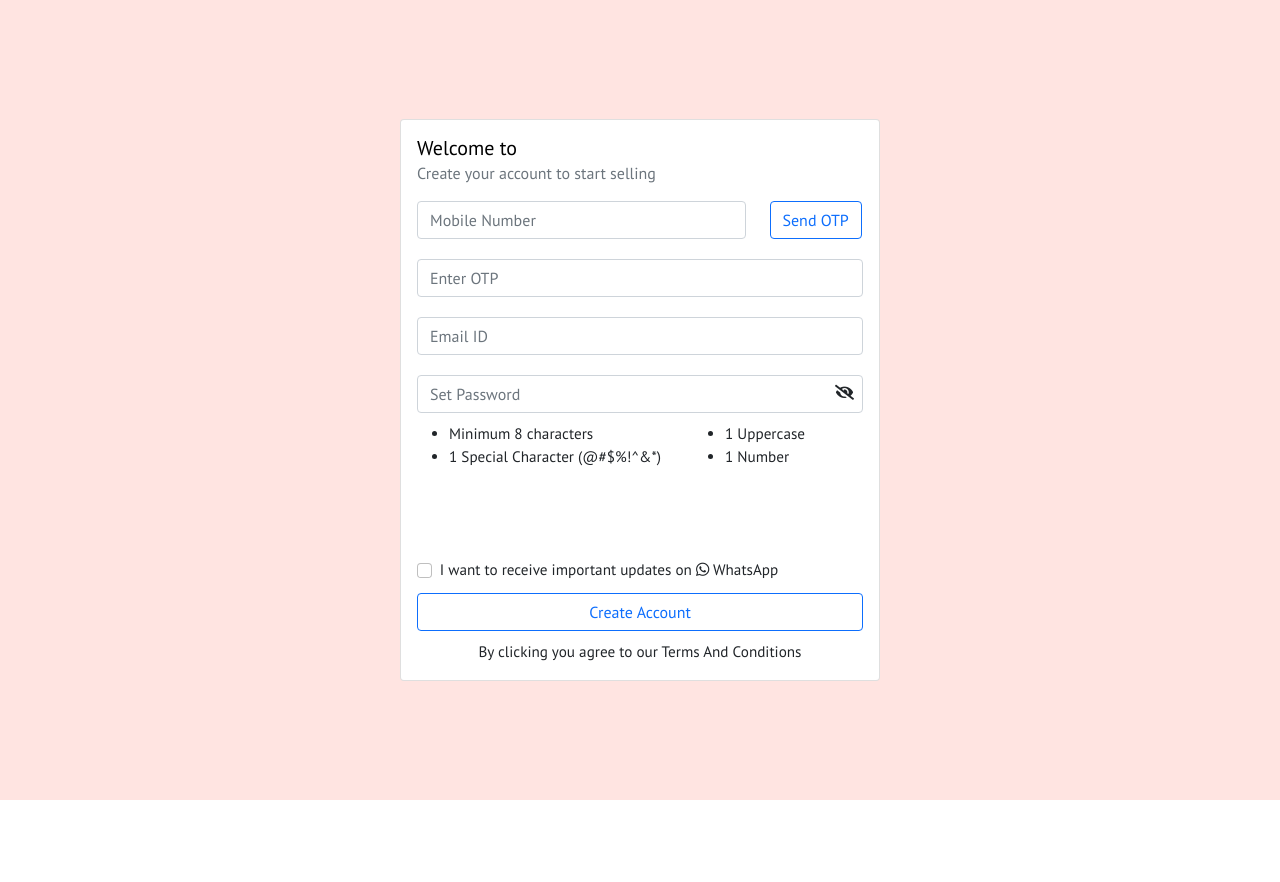
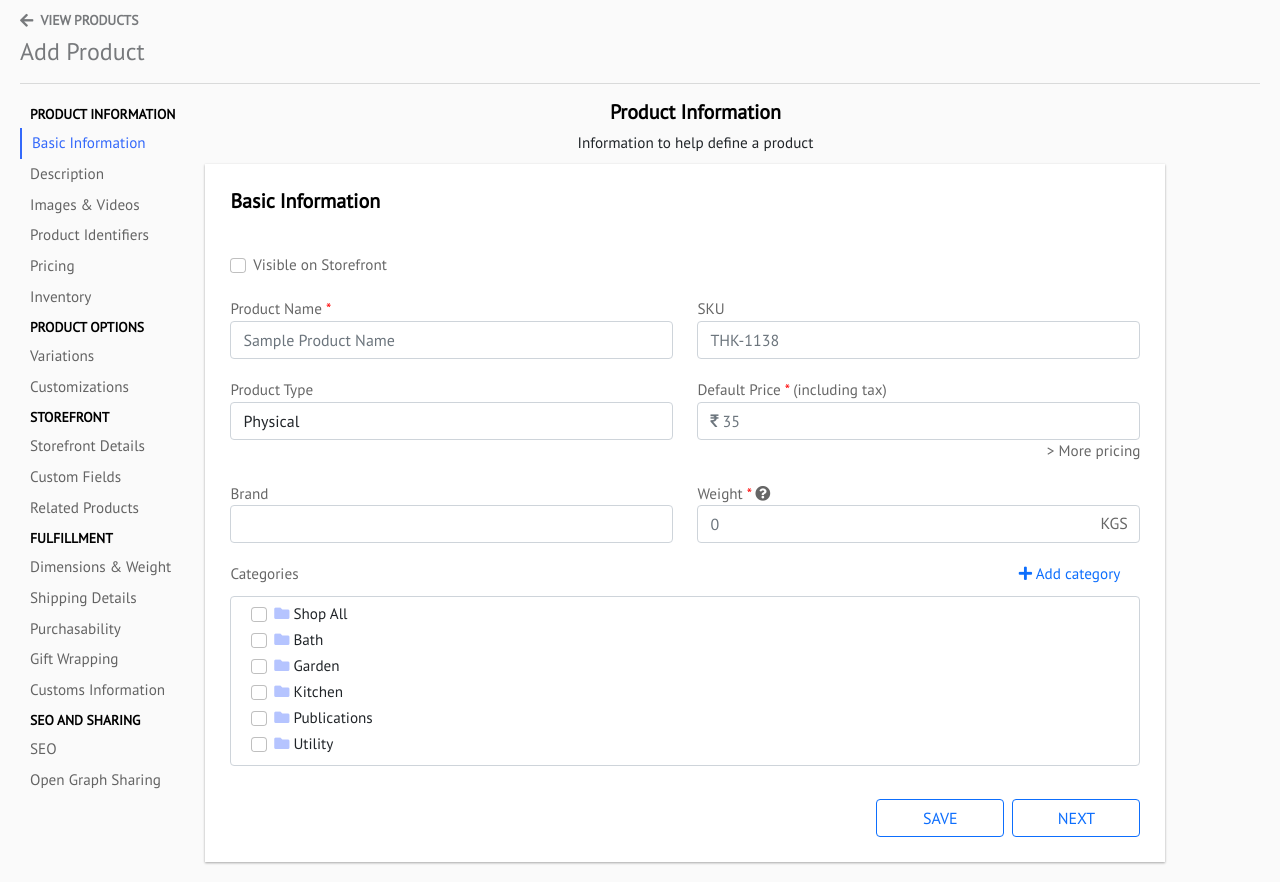
Before and after one commit to therupdeep/react-dashboard, a React (Create React App) app: page / in a window 1280 px wide. Before the commit the page ends 800 px from the top, so only its background shows below. Built offline with nearby package versions, Linux system fonts and the light colour scheme.

Commit message:
fixed structure

```diff
--- a/src/App.js
+++ b/src/App.js
@@ -7,6 +7,7 @@ import draftToHtml from 'draftjs-to-html';
 
 class App extends Component {
   state = {
+    //Registration --->
     registrationStep: 1,
     mobileNo: '',
     otp: '',
@@ -14,6 +15,8 @@ class App extends Component {
     password: '',
     showPassword: false,
     getUpdates: false,
+
+    //Dashboard ---->
     step: 1,
     // Basic Information States
     isCheckedvisibleOnStorefront: false,
@@ -88,6 +91,19 @@ class App extends Component {
   nextStep = () => {
     const { step } = this.state;
     this.setState({ step: step + 1 });
+  };
+  // go back to previous step
+  prevStepRegistration = () => {
+    const { registrationStep } = this.state;
+    this.setState({ registrationStep: registrationStep - 1 });
+    console.log(this.state);
+  };
+
+  // proceed to the next step
+  nextStepRegistration = () => {
+    const { registrationStep } = this.state;
+    this.setState({ registrationStep: registrationStep + 1 });
+    console.log(this.state);
   };
   onEditorStateChange = (descEditorState) => {
     this.setState({
@@ -257,25 +273,27 @@ class App extends Component {
       ...this.state,
     };
     return (
-      <Registration
+      // <Registration
+      //   values={values}
+      //   prevStep={this.prevStepRegistration}
+      //   nextStep={this.nextStepRegistration}
+      //   handleChange={this.handleChange}
+      //   toggleChange={this.toggleChange}
+      // />
+      <Dashboard
         values={values}
+        prevStep={this.prevStep}
+        nextStep={this.nextStep}
+        onEditorStateChange={this.onEditorStateChange}
         handleChange={this.handleChange}
         toggleChange={this.toggleChange}
+        toggleSharedChange={this.toggleSharedChange}
+        handleAddValue={this.handleAddValue}
+        handleChangeVariantValue={this.handleChangeVariantValue}
+        handleChangeTable={this.handleChangeTable}
+        handleAddRow={this.handleAddRow}
+        handleRemoveSpecificRow={this.handleRemoveSpecificRow}
       />
-      // <Dashboard
-      //   values={values}
-      //   prevStep={this.prevStep}
-      //   nextStep={this.nextStep}
-      //   onEditorStateChange={this.onEditorStateChange}
-      //   handleChange={this.handleChange}
-      //   toggleChange={this.toggleChange}
-      //   toggleSharedChange={this.toggleSharedChange}
-      //   handleAddValue={this.handleAddValue}
-      //   handleChangeVariantValue={this.handleChangeVariantValue}
-      //   handleChangeTable={this.handleChangeTable}
-      //   handleAddRow={this.handleAddRow}
-      //   handleRemoveSpecificRow={this.handleRemoveSpecificRow}
-      // />
     );
   }
 }
--- a/src/pages/Dashboard/BasicInformation.js
+++ /dev/null
@@ -1,23 +0,0 @@
-import React from 'react';
-import './../../css/component.css';
-import PageHeader from '../../components/PageHeader';
-import BasicInformationCard from './BasicInformation/components/BasicInformationCard';
-
-const BasicInformation = ({ nextStep, toggleChange, handleChange, values }) => {
-  return (
-    <div>
-      <PageHeader
-        header='Product Information'
-        subtext='Information to help define a product'
-      />
-      <BasicInformationCard
-        nextStep={nextStep}
-        toggleChange={toggleChange}
-        handleChange={handleChange}
-        values={values}
-      />
-    </div>
-  );
-};
-
-export default BasicInformation;
--- /dev/null
+++ b/src/pages/Dashboard/BasicInformation/index.js
@@ -0,0 +1,39 @@
+import React from 'react';
+import PageHeader from '../../../components/PageHeader';
+import BasicInformationCard from './components/BasicInformationCard';
+import Navbar from '../Navbar';
+import Sidemenu from '../SideMenu';
+
+const BasicInformation = ({ nextStep, toggleChange, handleChange, values }) => {
+  const style = {
+    homepage: {
+      backgroundColor: 'rgba(0, 0, 0, 0.02)',
+      paddingTop: '10px',
+    },
+    flex: {
+      display: 'flex',
+    },
+  };
+  return (
+    <div style={style.homepage}>
+      <Navbar />
+      <div style={style.flex}>
+        <Sidemenu step={values.step} />
+        <div>
+          <PageHeader
+            header='Product Information'
+            subtext='Information to help define a product'
+          />
+          <BasicInformationCard
+            nextStep={nextStep}
+            toggleChange={toggleChange}
+            handleChange={handleChange}
+            values={values}
+          />
+        </div>
+      </div>
+    </div>
+  );
+};
+
+export default BasicInformation;
--- a/src/pages/Dashboard/index.js
+++ b/src/pages/Dashboard/index.js
@@ -47,18 +47,12 @@ const Dashboard = ({
   switch (step) {
     case 1:
       return (
-        <div className='homepage'>
-          <Navbar />
-          <div style={{ display: 'flex' }}>
-            <Sidemenu step={step} />
         <BasicInformation
           nextStep={nextStep}
           toggleChange={toggleChange}
           handleChange={handleChange}
           values={values}
         />
-          </div>
-        </div>
       );
     case 2:
       return (
--- /dev/null
+++ b/src/pages/Registration/AccountRegistration/index.js
@@ -0,0 +1,79 @@
+import React from 'react';
+import TextBoxWithoutLabel from '../../../components/TextBoxWithoutLabel';
+import MobileNoTextBox from '../components/MobileNoTextBox';
+import PasswordTextBox from '../components/PasswordTextbox';
+import PasswordConditions from '../components/PasswordConditions';
+import UpdatesCheckbox from '../components/UpdatesCheckbox';
+import Button from '../../../components/Button';
+
+const AccountRegistration = ({
+  values,
+  prevStep,
+  nextStep,
+  handleChange,
+  toggleChange,
+}) => {
+  const Continue = (e) => {
+    e.preventDefault();
+    nextStep();
+  };
+  return (
+    <div
+      style={{
+        display: 'flex',
+        alignItems: 'center',
+        justifyContent: 'center',
+        height: '100vh',
+        backgroundColor: 'rgb(255,228,225)',
+      }}
+    >
+      <div class='card' style={{ width: '30rem' }}>
+        <div class='card-body'>
+          <h5 class='card-title'>Welcome to</h5>
+          <h6 class='card-subtitle mb-2 text-muted'>
+            Create your account to start selling
+          </h6>
+          <form>
+            <MobileNoTextBox
+              value={values.mobileNo}
+              onChange={handleChange('mobileNo')}
+            />
+            <TextBoxWithoutLabel
+              placeholder='Enter OTP'
+              value={values.otp}
+              onChange={handleChange('otp')}
+            />
+            <TextBoxWithoutLabel
+              placeholder='Email ID'
+              value={values.emailId}
+              onChange={handleChange('emailId')}
+            />
+            <PasswordTextBox
+              showPassword={values.showPassword}
+              value={values.password}
+              onChange={handleChange('password')}
+              toggleChange={toggleChange}
+            />
+            <PasswordConditions />
+            <UpdatesCheckbox
+              defaultChecked={values.getUpdates}
+              name='getUpdates'
+              onChange={toggleChange}
+            />
+            <Button
+              text='Create Account'
+              onClick={Continue}
+              buttonStyle={{ width: '100%' }}
+            />
+            <div style={{ textAlign: 'center', paddingTop: '10px' }}>
+              By clicking you agree to our Terms And Conditions
+            </div>
+          </form>
+          {/* <i class="fab fa-whatsapp"></i> */}
+        </div>
+      </div>
+    </div>
+  );
+};
+
+export default AccountRegistration;
--- a/src/pages/Registration/index.js
+++ b/src/pages/Registration/index.js
@@ -1,64 +1,21 @@
 import React from 'react';
-import TextBoxWithoutLabel from '../../components/TextBoxWithoutLabel';
-import MobileNoTextBox from './components/MobileNoTextBox';
-import PasswordTextBox from './components/PasswordTextbox';
-import PasswordConditions from './components/PasswordConditions';
-import UpdatesCheckbox from './components/UpdatesCheckbox';
-import Button from '../../components/Button';
+import AccountRegistration from './AccountRegistration';
 
-const Registration = ({ values, handleChange, toggleChange }) => {
+const Registration = ({
+  values,
+  prevStep,
+  nextStep,
+  handleChange,
+  toggleChange,
+}) => {
   return (
-    <div
-      style={{
-        display: 'flex',
-        alignItems: 'center',
-        justifyContent: 'center',
-        height: '100vh',
-        backgroundColor: 'rgb(255,228,225)',
-      }}
-    >
-      <div class='card' style={{ width: '30rem' }}>
-        <div class='card-body'>
-          <h5 class='card-title'>Welcome to</h5>
-          <h6 class='card-subtitle mb-2 text-muted'>
-            Create your account to start selling
-          </h6>
-          <form>
-            <MobileNoTextBox
-              value={values.mobileNo}
-              onChange={handleChange('mobileNo')}
-            />
-            <TextBoxWithoutLabel
-              placeholder='Enter OTP'
-              value={values.otp}
-              onChange={handleChange('otp')}
-            />
-            <TextBoxWithoutLabel
-              placeholder='Email ID'
-              value={values.emailId}
-              onChange={handleChange('emailId')}
-            />
-            <PasswordTextBox
-              showPassword={values.showPassword}
-              value={values.password}
-              onChange={handleChange('password')}
-              toggleChange={toggleChange}
-            />
-            <PasswordConditions />
-            <UpdatesCheckbox
-              defaultChecked={values.getUpdates}
-              name='getUpdates'
-              onChange={toggleChange}
-            />
-            <Button text='Create Account' buttonStyle={{ width: '100%' }} />
-            <div style={{ textAlign: 'center', paddingTop: '10px' }}>
-              By clicking you agree to our Terms And Conditions
-            </div>
-          </form>
-          {/* <i class="fab fa-whatsapp"></i> */}
-        </div>
-      </div>
-    </div>
+    <AccountRegistration
+      values={values}
+      prevStep={prevStep}
+      nextStep={nextStep}
+      handleChange={handleChange}
+      toggleChange={toggleChange}
+    />
   );
 };
 
```
Lines whose indentation alone changed are shown as unchanged.
